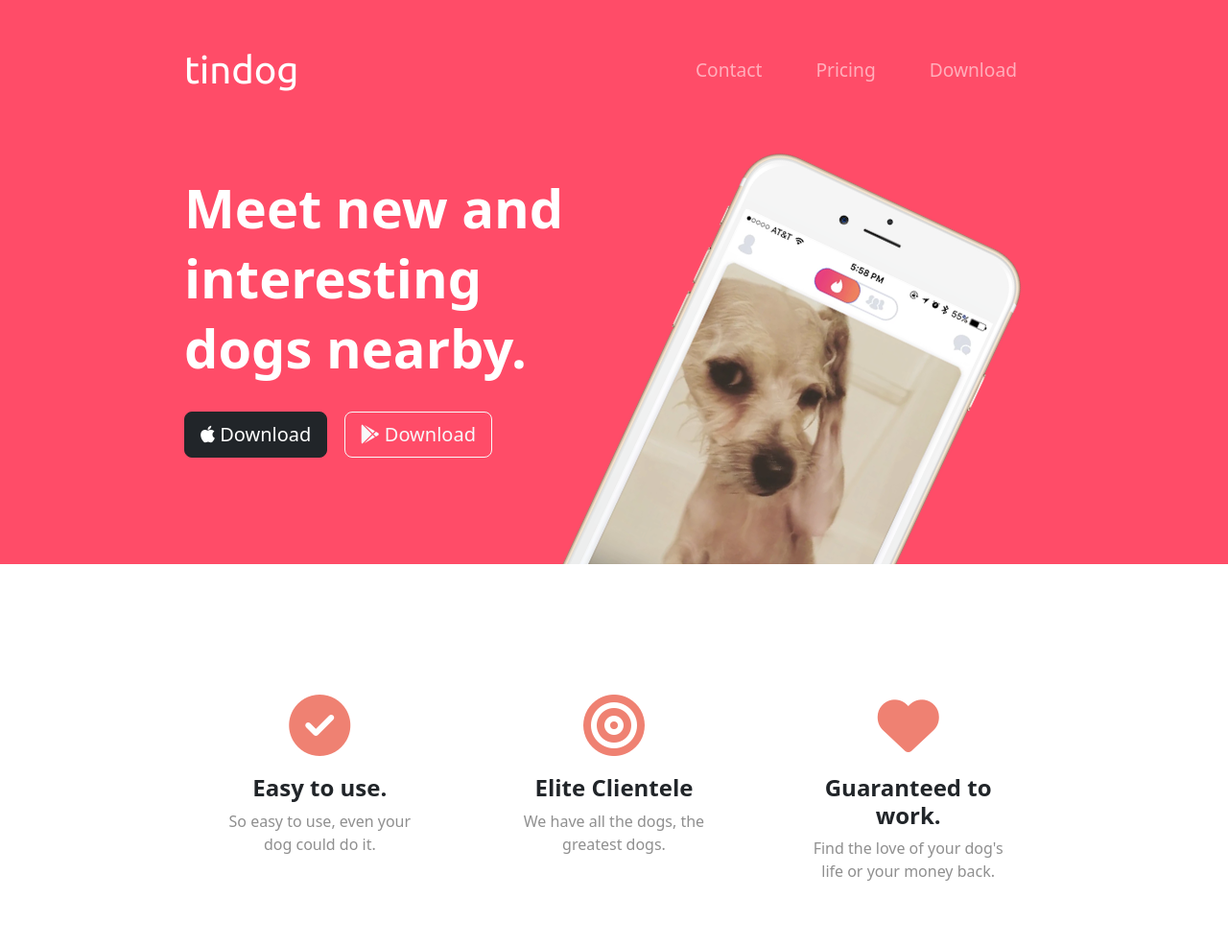
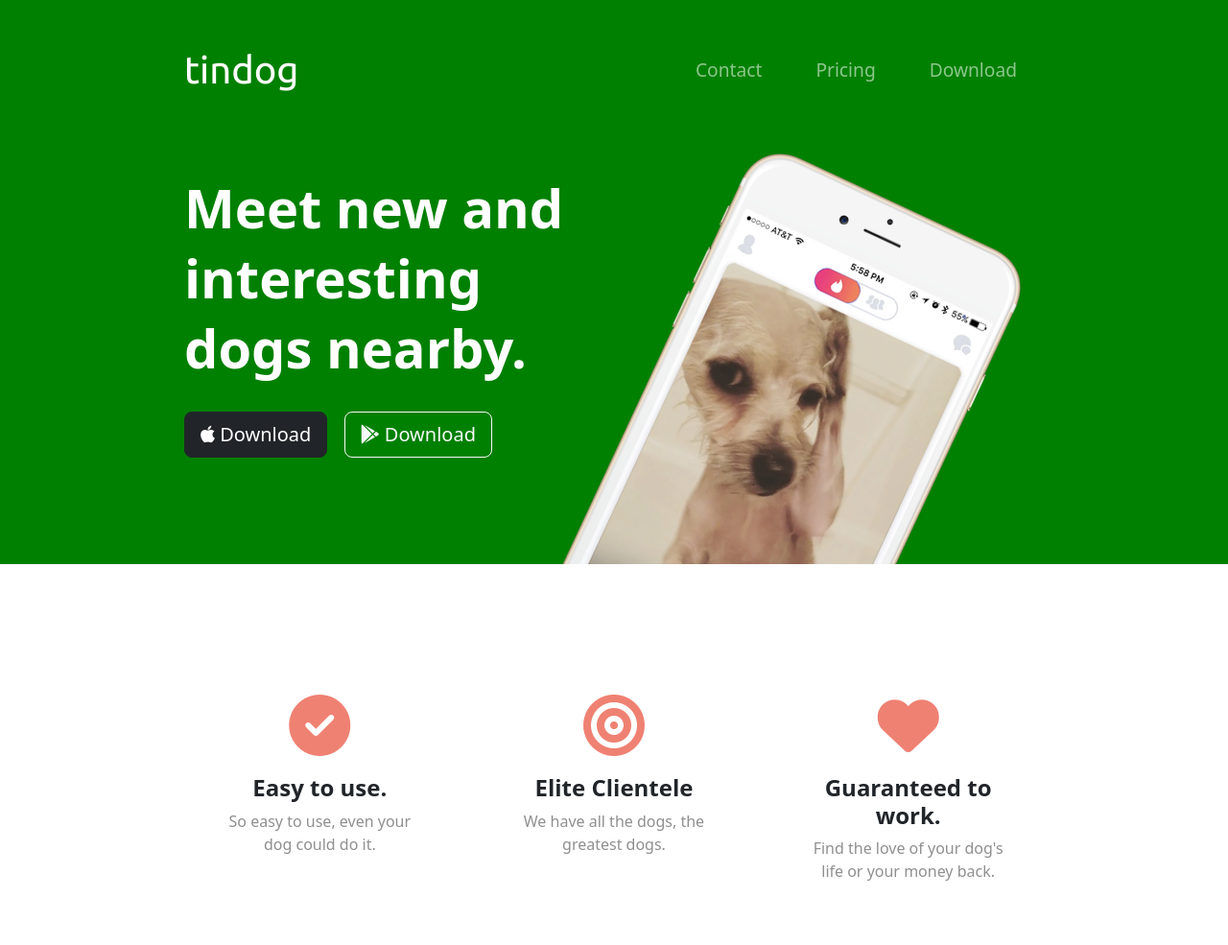
Before and after one commit to hrithiksd3917/My_project, a plain HTML site: page index.html in a window 1280 px wide. Shown: the top 985 px of the page at 96% size. Drawn offline with nearby package versions, Linux system fonts and the light colour scheme.

Commit message:
changed bg color to green

```diff
--- a/css/styles.css
+++ b/css/styles.css
@@ -33,7 +33,7 @@ p {
 
 /* ....Sections.... */
 .colored-section{
-    background-color: #ff4c68;
+    background-color: green;
     color: white;
 }
 
```
